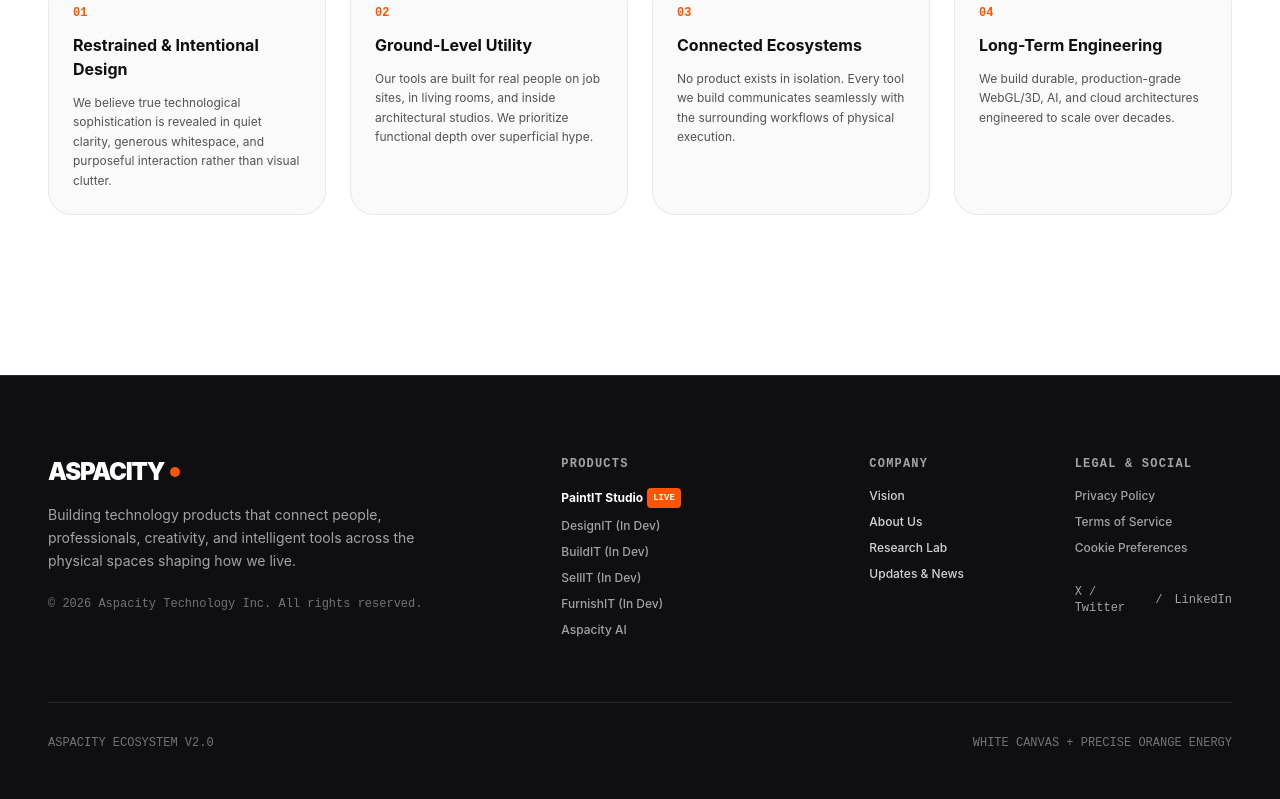
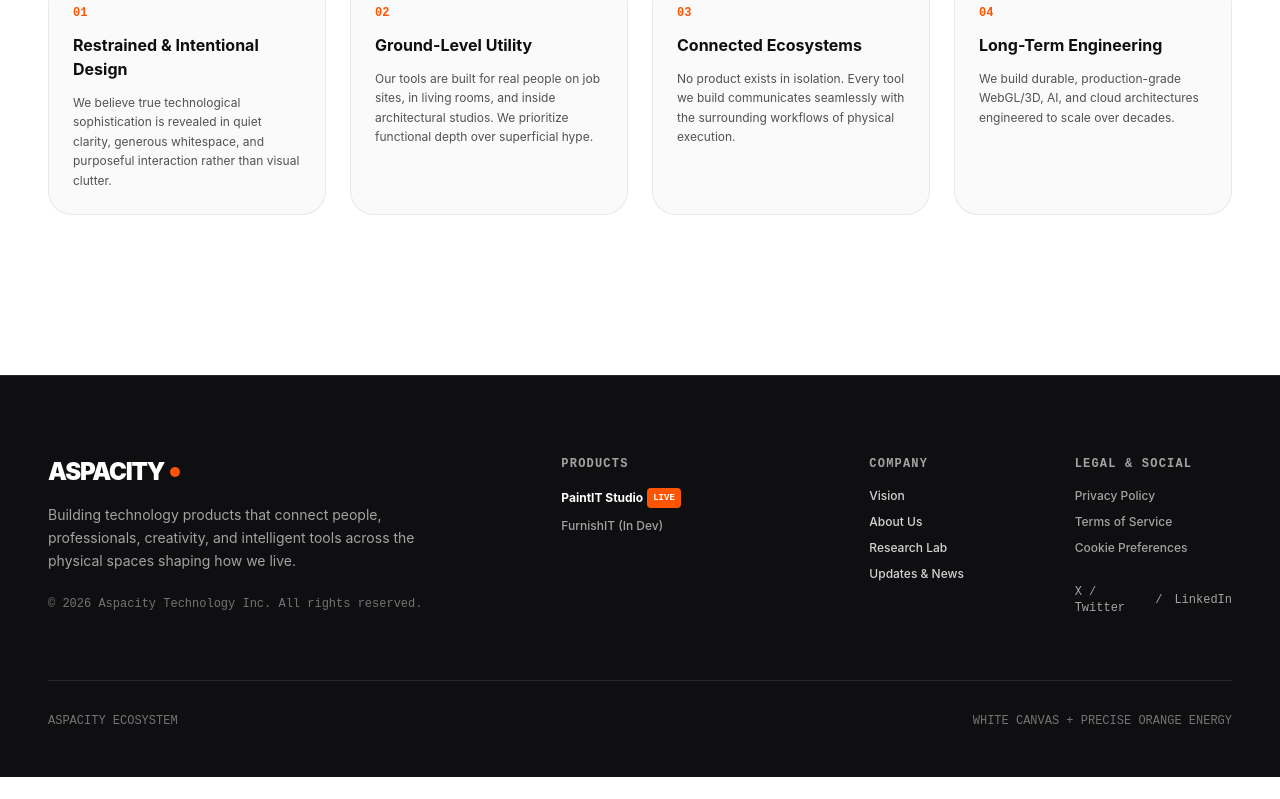
Before and after one commit to Aspacity/aspacity, a Next.js app: page / in a window 1280 px wide. Shown: the part 7184-7983 px from the top of the page. After the commit the page ends 7961 px from the top, so only its background shows below. Built offline with nearby package versions, Linux system fonts and the light colour scheme.

Commit message:
Update footer links and text content

```diff
--- a/components/footer/Footer.tsx
+++ b/components/footer/Footer.tsx
@@ -41,7 +41,7 @@ export const Footer: React.FC = () => {
                   <span className="text-[9px] font-mono px-1.5 py-0.5 rounded bg-brand-orange text-white">LIVE</span>
                 </a>
               </li>
-              <li>
+              {/* <li>
                 <Link href="/products/designit" className="hover:text-white transition-colors text-neutral-400">
                   DesignIT (In Dev)
                 </Link>
@@ -55,17 +55,17 @@ export const Footer: React.FC = () => {
                 <Link href="/products/sellit" className="hover:text-white transition-colors text-neutral-400">
                   SellIT (In Dev)
                 </Link>
-              </li>
+              </li> */}
               <li>
                 <Link href="/products/furnishit" className="hover:text-white transition-colors text-neutral-400">
                   FurnishIT (In Dev)
                 </Link>
               </li>
-              <li>
+              {/*<li>
                 <Link href="/products/ai" className="hover:text-white transition-colors text-neutral-400">
                   Aspacity AI
                 </Link>
-              </li>
+              </li>*/}
             </ul>
           </div>
 
@@ -122,11 +122,11 @@ export const Footer: React.FC = () => {
             </ul>
 
             <div className="pt-4 flex items-center gap-3 text-neutral-400 text-xs font-mono">
-              <a href="https://x.com" target="_blank" rel="noopener noreferrer" className="hover:text-brand-orange">
+              <a href="https://x.com/Aspacityhq" target="_blank" rel="noopener noreferrer" className="hover:text-brand-orange">
                 X / Twitter
               </a>
               <span>/</span>
-              <a href="https://linkedin.com" target="_blank" rel="noopener noreferrer" className="hover:text-brand-orange">
+              <a href="https://www.linkedin.com/company/aspacity/" target="_blank" rel="noopener noreferrer" className="hover:text-brand-orange">
                 LinkedIn
               </a>
             </div>
@@ -135,7 +135,7 @@ export const Footer: React.FC = () => {
 
         {/* BOTTOM ACCENT BAR */}
         <div className="pt-8 flex flex-col sm:flex-row items-center justify-between gap-4 text-xs font-mono text-neutral-500">
-          <span>ASPACITY ECOSYSTEM V2.0</span>
+          <span>ASPACITY ECOSYSTEM</span>
           <span>WHITE CANVAS + PRECISE ORANGE ENERGY</span>
         </div>
       </div>
```
